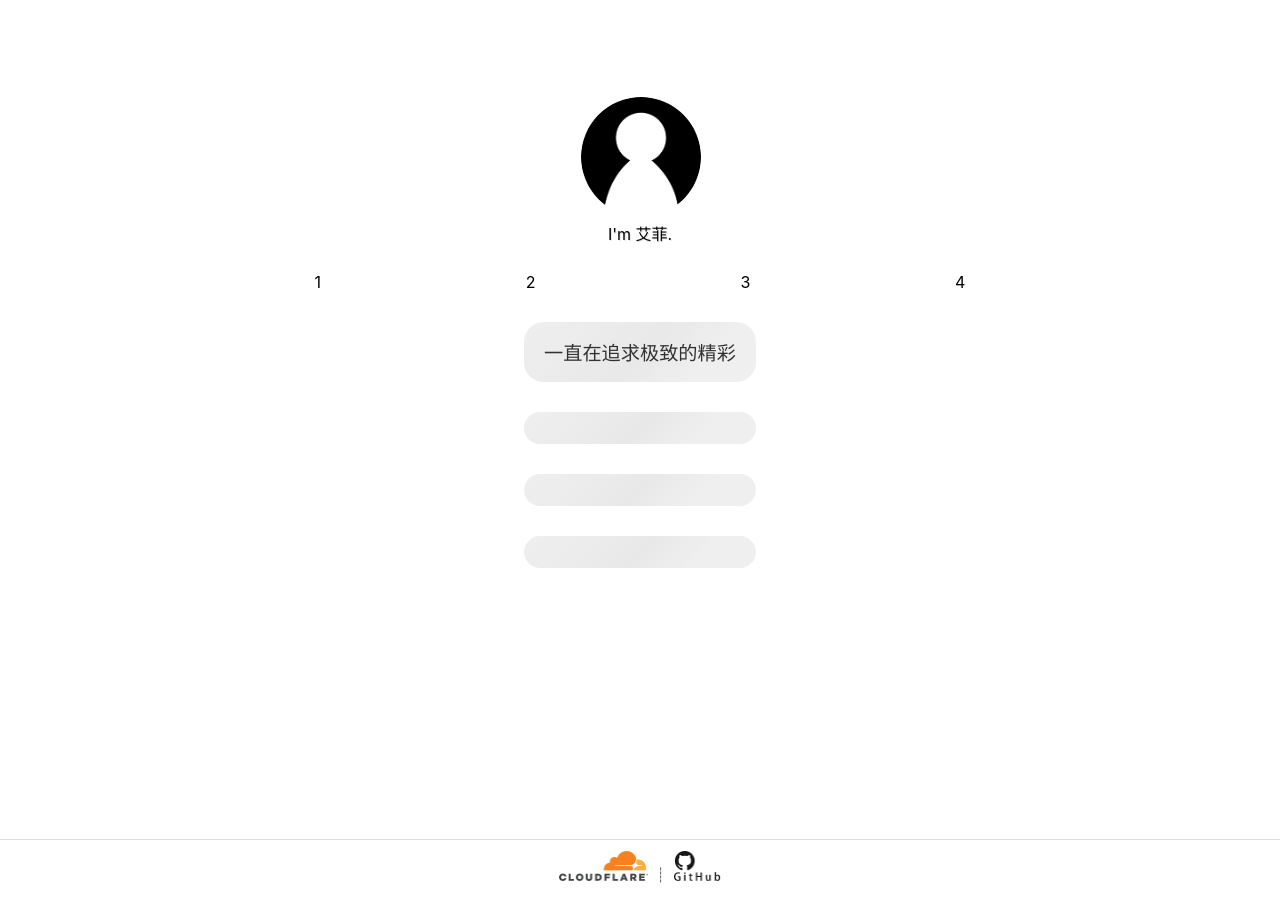
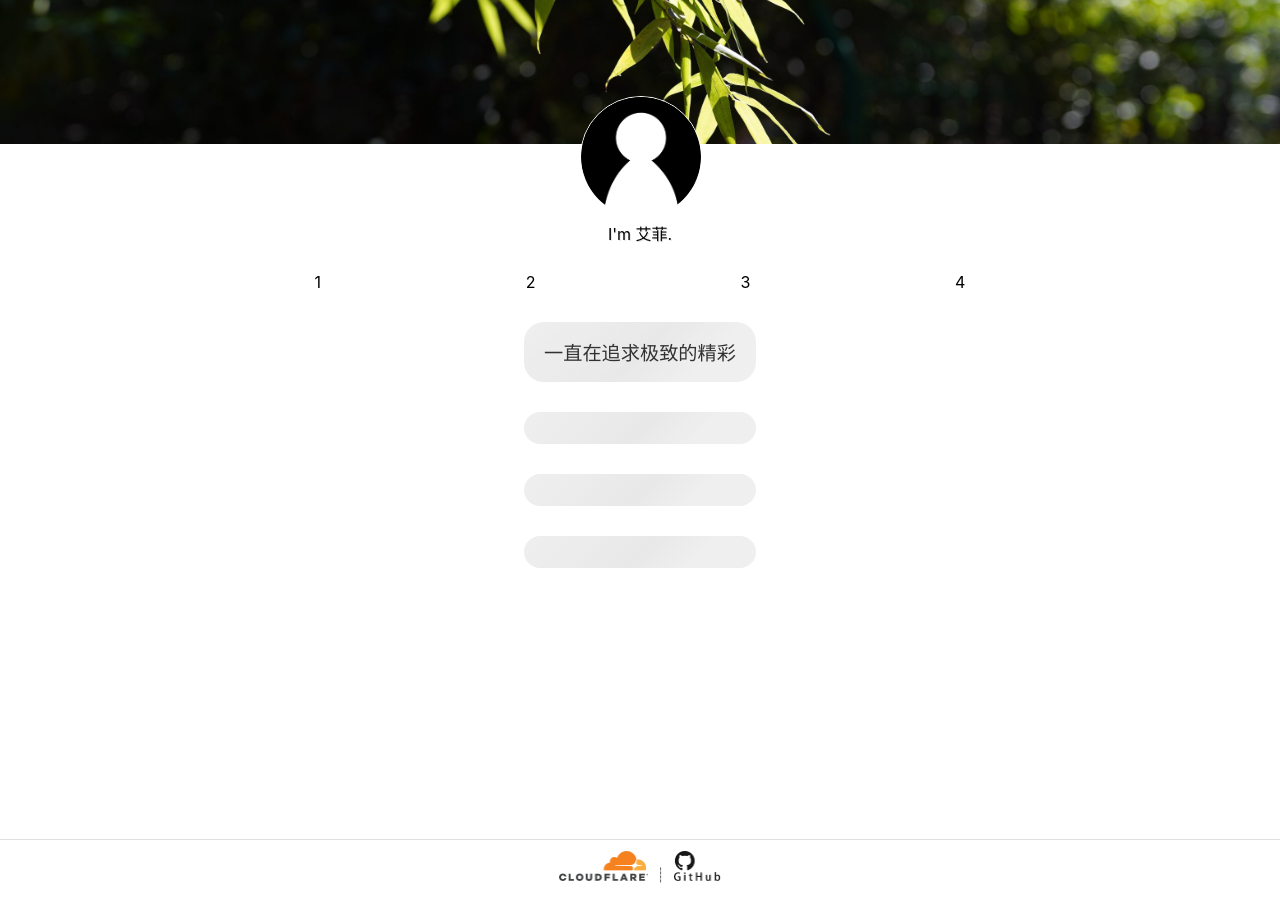
Before and after one commit to ooiv7oo/ooiv7oo.github.io, a Jekyll site: the page built from index.md, in a window 1280 px wide. Built offline with Jekyll 4.4.1, drawn with Linux system fonts in a browser that asks for light colours.

Commit message:
Update main.scss

```diff
--- a/_sass/main.scss
+++ b/_sass/main.scss
@@ -19,7 +19,7 @@ body {
 }
 
 body > div.header {
-  background:  url('../assets/images/header-bg.jpg') center/cover no-repeat;
+  background:  url('/assets/images/header-bg.jpg') center/cover no-repeat;
   height: 9rem;
   position: relative;
 }
```
